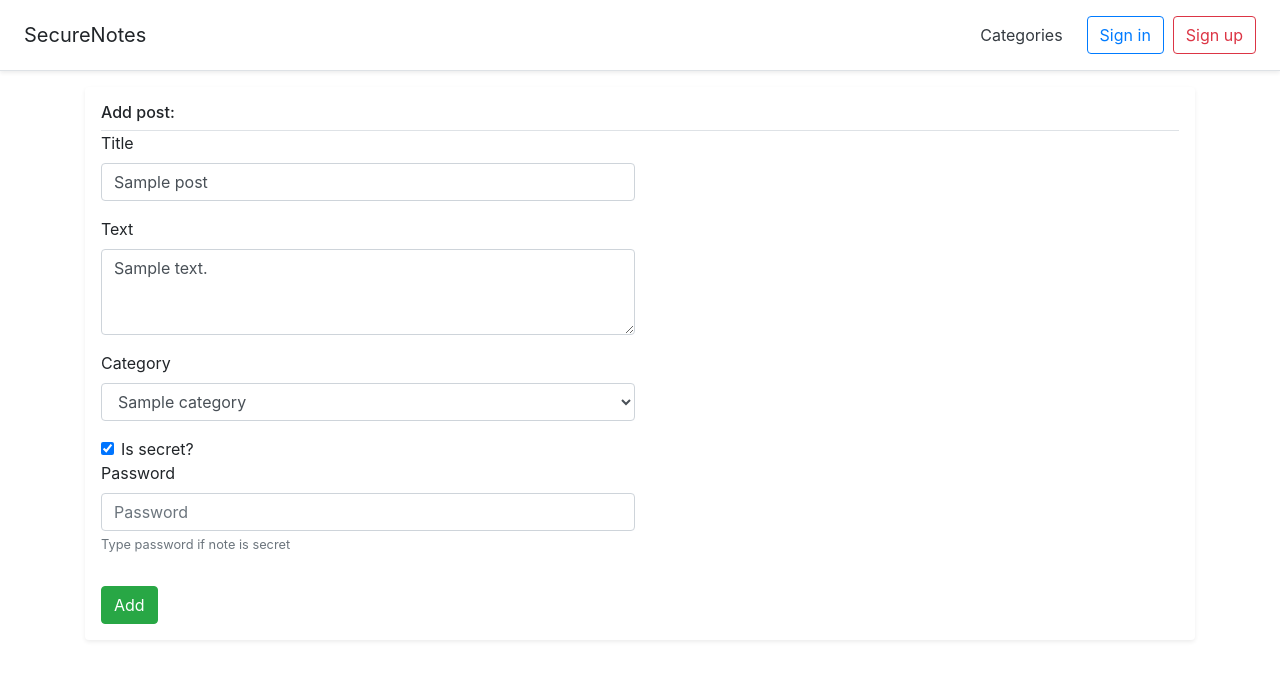
After one commit to stepanbal/securenotes, a Django app: page /post/edit/1/ in a window 1280 px wide. The commit adds this page. Shown: the top 680 px of the page. Run offline with Django 3.2, Linux system fonts and the light colour scheme; tables that the repository leaves empty hold one stand-in row (values such as "Sample post"); some libraries are stand-ins or nearby versions.

Commit message:
add editing of not secure posts

```diff
--- a/notes/urls.py
+++ b/notes/urls.py
@@ -13,4 +13,5 @@ urlpatterns = [
     path('post/<int:post_id>/', views.post_detail, name='post'),
     path('post/add/', views.post_add, name='post_add'),
     path('post/del/<int:post_id>/', views.post_delete, name='post_delete'),
+    path('post/edit/<int:post_id>/', views.post_edit, name='post_edit'),
 ]
--- a/notes/views.py
+++ b/notes/views.py
@@ -96,3 +96,23 @@ def post_delete(request, post_id):
     cat_id = post.rubric.id
     post.delete()
     return HttpResponseRedirect(reverse('notes:category', kwargs={'cat_id': cat_id}))
+
+
+def post_edit(request, post_id):
+    post = get_object_or_404(Post, pk=post_id)
+    if request.method == 'POST':
+        edit_form = AddPostForm(data=request.POST)
+        if edit_form.is_valid():
+            data = request.POST
+            post.title = data.get('title')
+            post.body = data.get('body')
+            if data.get('is_secret'):
+                post.salt, post.secure_body = encoding(data['body'], data['password'])
+                post.body = ''
+                post.is_secret = True
+            post.author = User.objects.get(pk=1)
+            post.save()
+        return render(request, 'notes/edit_post.html', {'post': post, 'saved': True})
+    else:
+        categories = User.objects.get(pk=1).notes_categories.all()
+        return render(request, 'notes/edit_post.html', {'post': post, 'categories': categories})
--- a/templates/notes/category.html
+++ b/templates/notes/category.html
@@ -17,6 +17,7 @@
           <strong class="d-block text-gray-dark">
               <a href="{% url 'notes:post' post.id %}">{{ post.title }}</a>
               <div class="text-right">
+                  <a class="btn btn-outline-primary btn-sm" href="{% url 'notes:post_edit' post.id %}">Edit</a>
                   <a class="btn btn-outline-danger btn-sm" href="{% url 'notes:post_delete' post.id %}">Delete</a>
               </div>
           </strong>
--- /dev/null
+++ b/templates/notes/edit_post.html
@@ -0,0 +1,54 @@
+{% extends 'base.html' %}
+{% block title %}Add note{% endblock %}
+
+{% block content %}
+    {% if saved %}
+        <div class="my-3 p-3 bg-white rounded shadow-sm">
+            <h5 class="border-bottom border-gray pb-2 mb-0">Post saved.</h5>
+            <small class="d-block text-left mt-3">
+                <a class="btn btn-primary btn-sm" href="{% url 'notes:category' post.rubric.id %}">Return to category</a>
+             </small>
+        </div>
+    {% else %}
+    <div class="my-3 p-3 bg-white rounded shadow-sm">
+    <h6 class="border-bottom border-gray pb-2 mb-0">Add post:</h6>
+    <form action="." method="post">
+        <div class="form-row">
+            <div class="form-group col-md-6">
+                <div class="form-group">
+                    <label for="name">Title</label>
+                    <input type="text" class="form-control" value="{{ post.title }}" id="name" name="title" required>
+                </div>
+                <div class="form-group">
+                    <label for="body">Text</label>
+                    <textarea class="form-control" id="body" name="body" rows="3">{{ post.body }}</textarea>
+                </div>
+                <div class="form-group">
+                    <label for="category">Category</label>
+                    <select class="form-control" id="category" name="rubric">
+                      {% for category in categories %}
+                        {% if category == post.rubric %}
+                            <option selected value="{{ category.id }}">{{ category.name }}</option>
+                        {% else %}
+                            <option value="{{ category.id }}">{{ category.name }}</option>
+                        {% endif %}
+                      {% endfor %}
+                    </select>
+                </div>
+                <div class="form-check">
+                    <input type="checkbox" {% if post.is_secret %} checked {% endif %} class="form-check-input" id="issecret" name="is_secret">
+                    <label class="form-check-label" for="issecret">Is secret?</label>
+                </div>
+                <div class="form-group">
+                    <label for="password">Password</label>
+                    <input type="password" class="form-control" id="password" placeholder="Password" name="password">
+                    <small id="passHelp" class="form-text text-muted">Type password if note is secret</small>
+                </div>
+            </div>
+        </div>
+        {% csrf_token %}
+        <input class="btn btn-success" type="submit" value="Add">
+    </form>
+    </div>
+    {% endif %}
+{% endblock %}
--- a/templates/notes/post.html
+++ b/templates/notes/post.html
@@ -12,7 +12,7 @@
       </p>
     </div>
     <small class="d-block text-right mt-3">
-      <a class="btn btn-success btn-sm" href="#">Edit</a>
+      <a class="btn btn-success btn-sm" href="{% url 'notes:post_edit' post.id %}">Edit</a>
       <a class="btn btn-danger btn-sm" href="{% url 'notes:post_delete' post.id %}">Delete</a>
     </small>
   </div>
--- a/templates/notes/secure_post.html
+++ b/templates/notes/secure_post.html
@@ -39,7 +39,7 @@
       </form>
       {% endif %}
     <small class="d-block text-right mt-3">
-      <a class="btn btn-success btn-sm" href="#">Edit</a>
+      <a class="btn btn-success btn-sm" href="{% url 'notes:post_edit' post.id %}">Edit</a>
       <a class="btn btn-danger btn-sm" href="{% url 'notes:post_delete' post.id %}">Delete</a>
     </small>
   </div>
```
